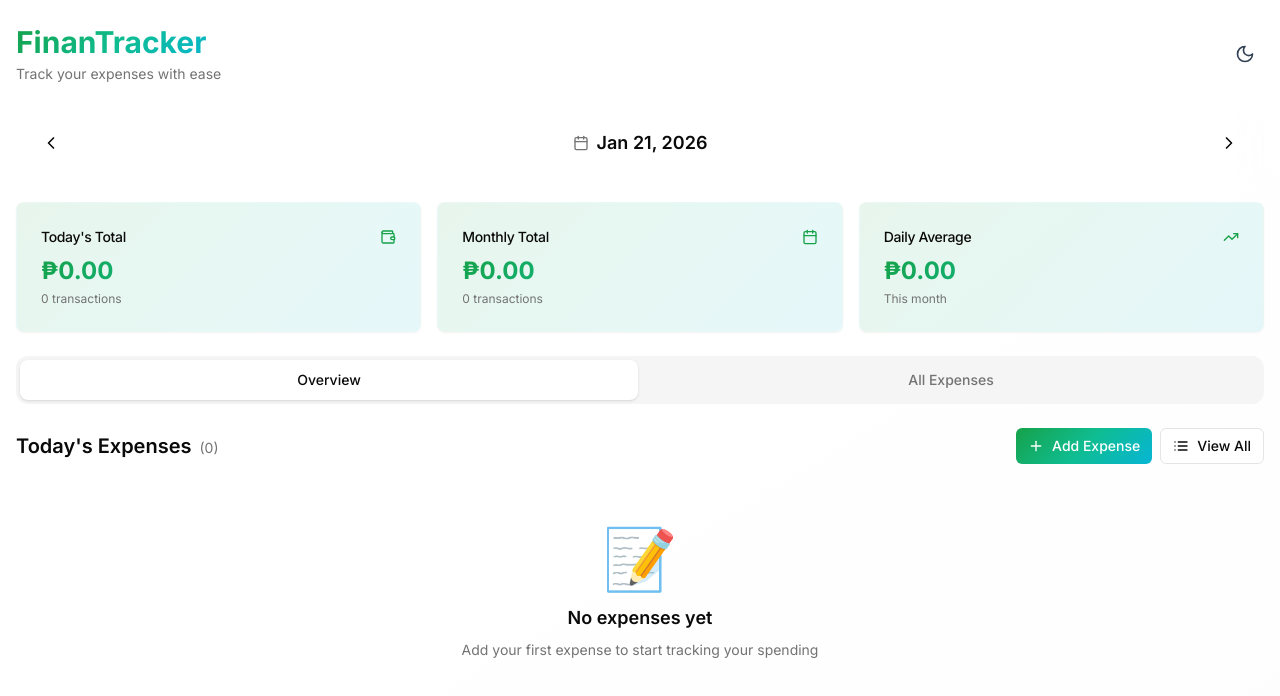
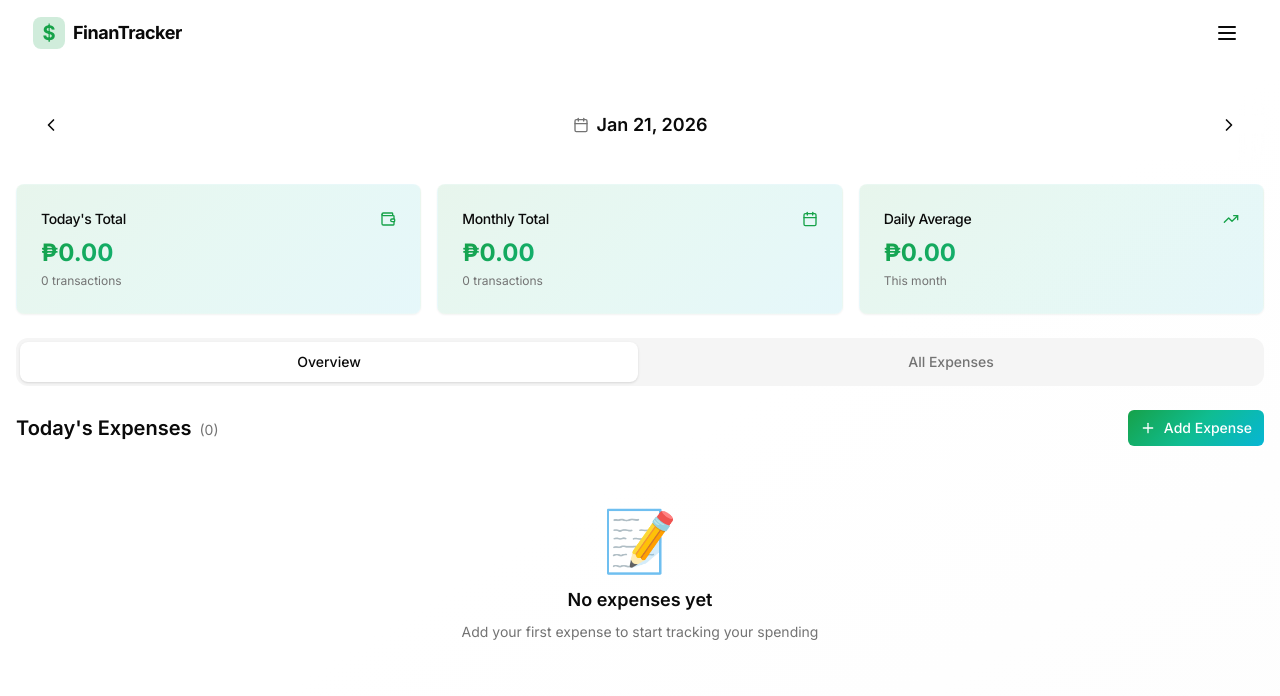
Before and after one commit to Lexpeee/ftracker-new, a Next.js app: page / in a window 1280 px wide. Shown: the top 696 px of the page. Built offline with nearby package versions, Linux system fonts and the light colour scheme.

Commit message:
chore: remodel homepage

```diff
--- a/app/ClientPage.tsx
+++ b/app/ClientPage.tsx
@@ -74,16 +74,6 @@ export default function ClientPage() {
   return (
     <main className="min-h-screen bg-gradient-to-br from-background via-background to-muted/20">
       <div className="container mx-auto px-4 py-6 space-y-6">
-        {/* Header */}
-        <div className="flex items-center justify-between">
-          <div>
-            <h1 className="text-3xl font-bold text-gradient">FinanTracker</h1>
-            <p className="text-sm text-muted-foreground mt-1">
-              Track your expenses with ease
-            </p>
-          </div>
-          <ThemeToggle />
-        </div>
 
         {/* Date Selector */}
         <DateSelector selectedDate={selectedDate} onDateChange={setSelectedDate} />
@@ -128,7 +118,6 @@ export default function ClientPage() {
                   ({dailyExpenses.length})
                 </span>
               </h2>
-              <div className="flex gap-2">
               <Button
                 onClick={() => setIsFormOpen(true)}
                 variant="gradient"
@@ -138,16 +127,6 @@ export default function ClientPage() {
                 <Plus className="h-4 w-4" />
                 Add Expense
               </Button>
-                <Button
-                  variant="outline"
-                  size="sm"
-                  className="gap-2"
-                  onClick={() => setActiveTab("all-expenses")}
-                >
-                  <List className="h-4 w-4" />
-                  View All
-                </Button>
-              </div>
             </div>
 
             <ExpenseList
--- a/app/layout.tsx
+++ b/app/layout.tsx
@@ -3,6 +3,7 @@ import { Inter } from "next/font/google";
 import { ReactNode } from "react";
 import "./globals.css";
 import { ThemeProvider } from "@/components/theme-provider";
+import { Navbar } from "@/components/Navbar";
 
 const inter = Inter({ subsets: ["latin"] });
 
@@ -25,6 +26,7 @@ export default function RootLayout({
           enableSystem
           disableTransitionOnChange
         >
+          <Navbar />
           {children}
         </ThemeProvider>
       </body>
--- /dev/null
+++ b/components/Navbar.tsx
@@ -0,0 +1,116 @@
+"use client";
+
+import * as React from "react";
+import Link from "next/link";
+import { useTheme } from "next-themes";
+import { Moon, Sun, Settings, LogOut, User, Menu } from "lucide-react";
+import * as DropdownMenu from "@radix-ui/react-dropdown-menu";
+
+export function Navbar() {
+  const { setTheme, theme } = useTheme();
+  const [mounted, setMounted] = React.useState(false);
+
+  // Avoid hydration mismatch
+  React.useEffect(() => {
+    setMounted(true);
+  }, []);
+
+  if (!mounted) {
+    return null;
+  }
+
+  return (
+    <nav className="sticky top-0 z-50 w-full border-b border-white/10 glass-effect">
+      <div className="flex h-16 items-center justify-between px-4 sm:px-8">
+        {/* Left Side: Logo */}
+        <div className="flex items-center gap-2">
+          <Link href="/" className="flex items-center gap-2">
+            <div className="flex h-8 w-8 items-center justify-center rounded-lg bg-primary/20">
+              <span className="text-xl font-bold text-primary">$</span>
+            </div>
+            <span className="text-lg font-bold tracking-tight text-foreground">
+              FinanTracker
+            </span>
+          </Link>
+        </div>
+
+        {/* Right Side: Menu */}
+        <div className="flex items-center gap-4">
+          <DropdownMenu.Root>
+            <DropdownMenu.Trigger asChild>
+              <button
+                className="flex h-10 w-10 items-center justify-center rounded-full hover:bg-accent hover:text-accent-foreground transition-colors focus:outline-none focus:ring-2 focus:ring-ring focus:ring-offset-2"
+                aria-label="Menu"
+              >
+                <Menu className="h-6 w-6" />
+              </button>
+            </DropdownMenu.Trigger>
+
+            <DropdownMenu.Portal>
+              <DropdownMenu.Content
+                className="z-50 min-w-[12rem] overflow-hidden rounded-md border bg-popover p-1 text-popover-foreground shadow-md data-[state=open]:animate-in data-[state=closed]:animate-out data-[state=closed]:fade-out-0 data-[state=open]:fade-in-0 data-[state=closed]:zoom-out-95 data-[state=open]:zoom-in-95 data-[side=bottom]:slide-in-from-top-2 data-[side=left]:slide-in-from-right-2 data-[side=right]:slide-in-from-left-2 data-[side=top]:slide-in-from-bottom-2 glass-effect"
+                sideOffset={5}
+                align="end"
+              >
+                <DropdownMenu.Label className="px-2 py-1.5 text-sm font-semibold text-muted-foreground">
+                  My Account
+                </DropdownMenu.Label>
+
+                <DropdownMenu.Separator className="-mx-1 my-1 h-px bg-muted" />
+
+                <DropdownMenu.Item className="relative flex cursor-default select-none items-center rounded-sm px-2 py-1.5 text-sm outline-none transition-colors focus:bg-accent focus:text-accent-foreground data-[disabled]:pointer-events-none data-[disabled]:opacity-50 hover:bg-accent hover:cursor-pointer">
+                  <User className="mr-2 h-4 w-4" />
+                  <span>Profile</span>
+                </DropdownMenu.Item>
+
+                <DropdownMenu.Item className="relative flex cursor-default select-none items-center rounded-sm px-2 py-1.5 text-sm outline-none transition-colors focus:bg-accent focus:text-accent-foreground data-[disabled]:pointer-events-none data-[disabled]:opacity-50 hover:bg-accent hover:cursor-pointer">
+                  <Settings className="mr-2 h-4 w-4" />
+                  <span>Settings</span>
+                </DropdownMenu.Item>
+
+                <DropdownMenu.Sub>
+                  <DropdownMenu.SubTrigger className="flex w-full cursor-default select-none items-center rounded-sm px-2 py-1.5 text-sm outline-none focus:bg-accent data-[state=open]:bg-accent hover:bg-accent hover:cursor-pointer">
+                    {theme === 'dark' ? <Moon className="mr-2 h-4 w-4" /> : <Sun className="mr-2 h-4 w-4" />}
+                    <span>Appearance</span>
+                  </DropdownMenu.SubTrigger>
+                  <DropdownMenu.Portal>
+                    <DropdownMenu.SubContent className="z-50 min-w-[8rem] overflow-hidden rounded-md border bg-popover p-1 text-popover-foreground shadow-lg data-[state=open]:animate-in data-[state=closed]:animate-out data-[state=closed]:fade-out-0 data-[state=open]:fade-in-0 data-[state=closed]:zoom-out-95 data-[state=open]:zoom-in-95 data-[side=bottom]:slide-in-from-top-2 data-[side=left]:slide-in-from-right-2 data-[side=right]:slide-in-from-left-2 data-[side=top]:slide-in-from-bottom-2 glass-effect">
+                      <DropdownMenu.Item
+                        onClick={() => setTheme("light")}
+                        className="relative flex cursor-default select-none items-center rounded-sm px-2 py-1.5 text-sm outline-none transition-colors focus:bg-accent focus:text-accent-foreground data-[disabled]:pointer-events-none data-[disabled]:opacity-50 hover:bg-accent hover:cursor-pointer"
+                      >
+                        <Sun className="mr-2 h-4 w-4" />
+                        <span>Light</span>
+                      </DropdownMenu.Item>
+                      <DropdownMenu.Item
+                        onClick={() => setTheme("dark")}
+                        className="relative flex cursor-default select-none items-center rounded-sm px-2 py-1.5 text-sm outline-none transition-colors focus:bg-accent focus:text-accent-foreground data-[disabled]:pointer-events-none data-[disabled]:opacity-50 hover:bg-accent hover:cursor-pointer"
+                      >
+                        <Moon className="mr-2 h-4 w-4" />
+                        <span>Dark</span>
+                      </DropdownMenu.Item>
+                      <DropdownMenu.Item
+                        onClick={() => setTheme("system")}
+                        className="relative flex cursor-default select-none items-center rounded-sm px-2 py-1.5 text-sm outline-none transition-colors focus:bg-accent focus:text-accent-foreground data-[disabled]:pointer-events-none data-[disabled]:opacity-50 hover:bg-accent hover:cursor-pointer"
+                      >
+                        <Settings className="mr-2 h-4 w-4" />
+                        <span>System</span>
+                      </DropdownMenu.Item>
+                    </DropdownMenu.SubContent>
+                  </DropdownMenu.Portal>
+                </DropdownMenu.Sub>
+
+                <DropdownMenu.Separator className="-mx-1 my-1 h-px bg-muted" />
+
+                <DropdownMenu.Item className="relative flex cursor-default select-none items-center rounded-sm px-2 py-1.5 text-sm outline-none transition-colors focus:bg-accent focus:text-accent-foreground data-[disabled]:pointer-events-none data-[disabled]:opacity-50 text-destructive focus:text-destructive hover:bg-destructive/10 hover:cursor-pointer">
+                  <LogOut className="mr-2 h-4 w-4" />
+                  <span>Log out</span>
+                </DropdownMenu.Item>
+              </DropdownMenu.Content>
+            </DropdownMenu.Portal>
+          </DropdownMenu.Root>
+        </div>
+      </div>
+    </nav>
+  );
+}
--- a/components/all-expenses.tsx
+++ b/components/all-expenses.tsx
@@ -93,19 +93,19 @@ export function AllExpenses() {
 
   return (
     <div className="space-y-6">
-      <div className="flex items-center justify-between">
+      <div className="flex items-start justify-between">
         <div>
-          <h2 className="text-xl font-semibold">All Expenses</h2>
-          <p className="text-sm text-muted-foreground mt-1">
+          <h2 className="text-xl font-semibold p-0">All Expenses</h2>
+          <p className="text-sm text-muted-foreground">
             View and manage your expense history
           </p>
         </div>
         <div className="flex gap-2">
-          <Button variant="outline" onClick={exportToCSV}>
+          <Button variant="outline" size="sm" onClick={exportToCSV}>
             <Download className="mr-2 h-4 w-4" />
             Export CSV
           </Button>
-          <Button variant="gradient" onClick={exportToExcel}>
+          <Button variant="gradient" size="sm" onClick={exportToExcel}>
             <Download className="mr-2 h-4 w-4" />
             Export Excel
           </Button>
--- a/package.json
+++ b/package.json
@@ -11,6 +11,7 @@
   "dependencies": {
     "@hookform/resolvers": "^3.10.0",
     "@radix-ui/react-dialog": "^1.1.2",
+    "@radix-ui/react-dropdown-menu": "^2.1.1",
     "@radix-ui/react-label": "^2.1.1",
     "@radix-ui/react-select": "^2.1.4",
     "@radix-ui/react-slot": "^1.1.1",
```
Also changed, not shown: .agent/rules/coding-standards.md, 1 other file (tests, documents, lock files or other folders). Lines whose indentation alone changed are shown as unchanged.
